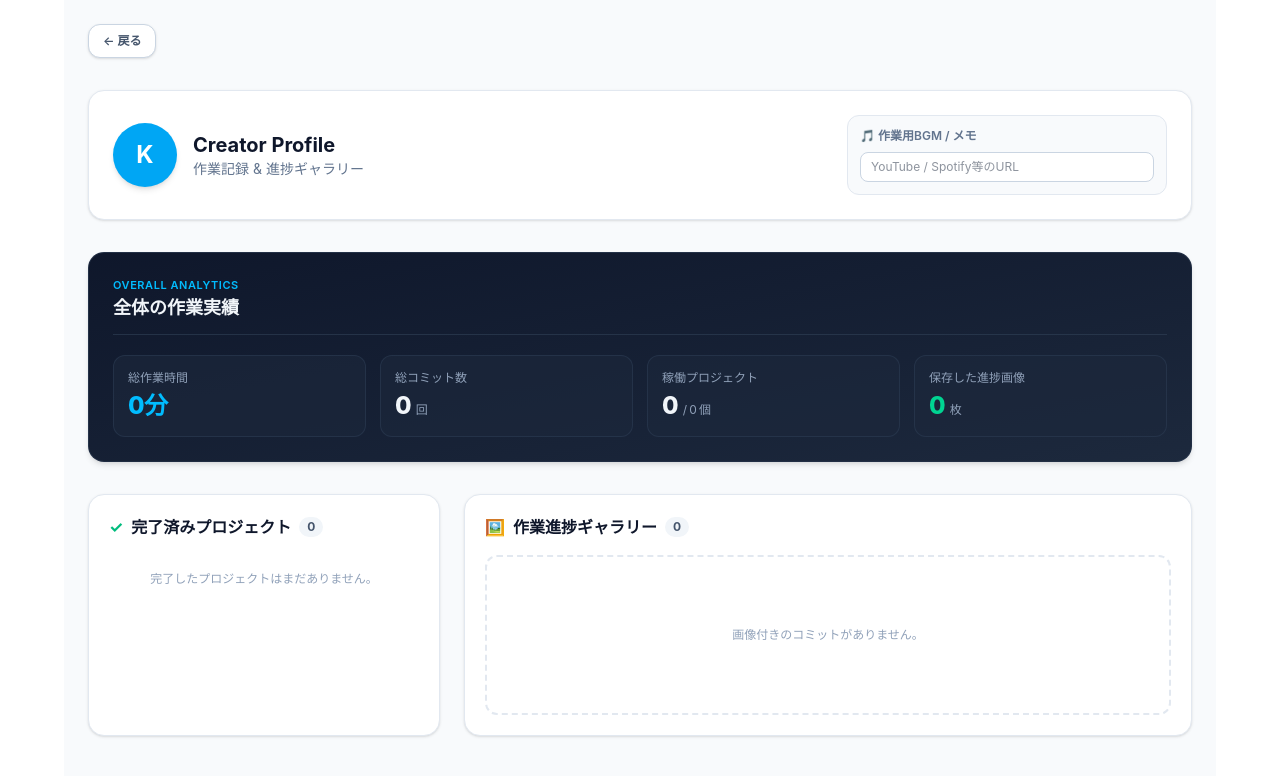
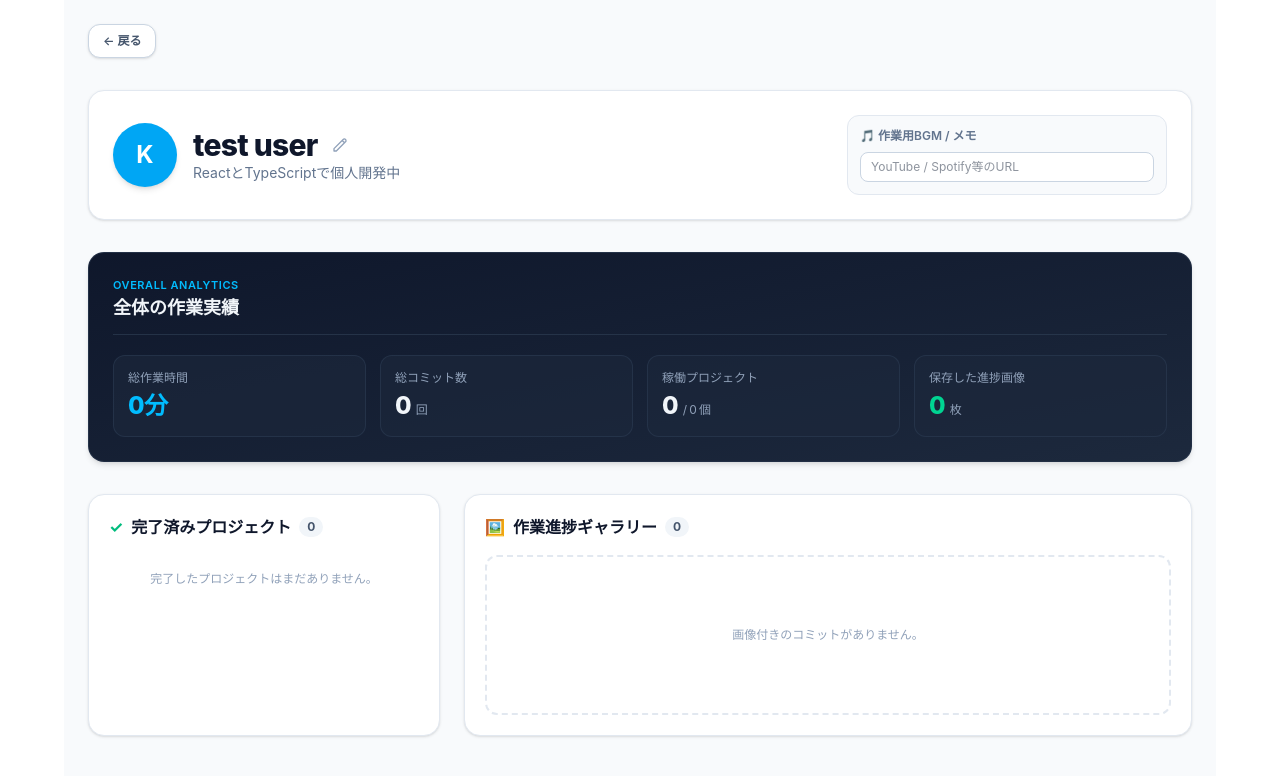
Before and after one commit to kei5o55/worklog-app, a Next.js app: page /users in a window 1280 px wide. Shown: the top 776 px of the page. Built offline with nearby package versions, Linux system fonts and the light colour scheme.

Commit message:
ユーザモックデータ＋ユーザ名変更骨組み実装
ロジックはまだ

```diff
--- a/src/app/users/page.tsx
+++ b/src/app/users/page.tsx
@@ -1,7 +1,7 @@
 "use client";
 
 import { useState, useMemo, useEffect } from "react";
-import type { Project, Commit, WorkSession } from "../../logic/types";
+import type { Project, Commit, WorkSession,User } from "../../logic/types";
 import TotalStatsCard from "../../components/TotalStatsCard";
 import Link from "next/link";
 import {
@@ -14,11 +14,31 @@ import {
 
 const BGM_STORAGE_KEY = "user_profile_bgm_url";
 
+// 1. フル要素が揃っているユーザー
+export const user: User = {
+  id: "usr_01HGB8Z9K1M3N4P5Q6R7S8T9U0",
+  name: "test user",
+  icon: {
+    url: "https://images.unsplash.com/photo-1535713875002-d1d0cf377fde?w=150",
+    width: 150,
+    height: 150,
+  },
+  bio: "ReactとTypeScriptで個人開発中",
+  bgmUrl: "https://www.youtube.com/watch?v=jfKfPfyJRdk",
+  createdAt: 1704067200000, // 2024-01-01T00:00:00.000Z
+  updatedAt: 1709251200000, // 2024-03-01T00:00:00.000Z
+};
+
 export default function UserProfilePage() {
   const [commitsAll, setCommitsAll] = useState<Commit[]>([]);
   const [sessionsAll, setSessionsAll] = useState<WorkSession[]>([]);
   const [projects, setProjects] = useState<Project[]>([]);
   const [loading, setLoading] = useState(true);
+
+  const [isEditingName, setIsEditingName] = useState(false);
+
+  const [UserNameInput,setUserNameInput] = useState<string>("");//名前用state
+  const [UserBioInput,setUserBioInput] = useState<string>("");//bio用state
 
   // 作業BGM/メモのローカル管理
   const [bgmUrl, setBgmUrl] = useState<string>("");
@@ -29,6 +49,8 @@ export default function UserProfilePage() {
 
   // Blob画像のURLキャッシュ
   const [imageUrlMap, setImageUrlMap] = useState<Record<string, string>>({});
+
+
 
   const refresh = async () => {
     const [nextProjects, nextCommits, nextSessions] = await Promise.all([
@@ -69,6 +91,11 @@ export default function UserProfilePage() {
     const val = e.target.value;
     setBgmUrl(val);
     localStorage.setItem(BGM_STORAGE_KEY, val);
+  };
+
+  const handleSaveUserName=()=>{
+    console.log("test")
+    setIsEditingName(false);
   };
 
 
@@ -127,8 +154,67 @@ export default function UserProfilePage() {
             K
           </div>
           <div>
-            <h1 className="text-xl font-bold text-slate-900">Creator Profile</h1>
-            <p className="text-sm text-slate-500">作業記録 & 進捗ギャラリー</p>
+                <div className="flex-1 min-w-[240px]">
+                    {isEditingName ? (
+                        <div className="flex items-center gap-2">
+                        <input
+                            type="text"
+                            value={UserNameInput}
+                            onChange={(e) => setUserNameInput(e.target.value)}
+                            onKeyDown={(e) => {
+                            if (e.key === "Enter") handleSaveUserName();
+                            if (e.key === "Escape") {
+                                setUserNameInput(user.name);
+                                setIsEditingName(false);
+                            }
+                            }}
+                            autoFocus
+                            className="text-2xl font-extrabold text-slate-900 bg-white border border-sky-500 rounded-xl px-3 py-1 focus:outline-none focus:ring-2 focus:ring-sky-500 w-full"
+                        />
+                        <button
+                            onClick={handleSaveUserName}
+                            className="text-xs font-semibold text-white bg-sky-600 hover:bg-sky-700 px-3 py-2 rounded-xl transition-colors shrink-0"
+                        >
+                            保存
+                        </button>
+                        <button
+                            onClick={() => {
+                            setUserNameInput(user.name);
+                            setIsEditingName(false);
+                            }}
+                            className="text-xs font-semibold text-slate-600 bg-slate-100 hover:bg-slate-200 px-3 py-2 rounded-xl transition-colors shrink-0"
+                        >
+                            キャンセル
+                        </button>
+                        </div>
+                    ) : (
+                        <div className="flex items-center gap-2 group">
+                        <h1 className="text-3xl font-extrabold tracking-tight text-slate-900">
+                            {user.name}
+                        </h1>
+                        <button
+                            onClick={() => setIsEditingName(true)}
+                            className="p-1.5 text-slate-400 hover:text-slate-600 hover:bg-slate-100 rounded-lg transition-colors cursor-pointer"
+                            title="プロジェクト名を変更"
+                        >
+                            <svg
+                            className="w-4 h-4"
+                            fill="none"
+                            stroke="currentColor"
+                            viewBox="0 0 24 24"
+                            >
+                            <path
+                                strokeLinecap="round"
+                                strokeLinejoin="round"
+                                strokeWidth={2}
+                                d="M15.232 5.232l3.536 3.536m-2.036-5.036a2.5 2.5 0 113.536 3.536L6.5 21.036H3v-3.572L16.732 3.732z"
+                            />
+                            </svg>
+                        </button>
+                        </div>
+                    )}
+                </div>
+            <p className="text-sm text-slate-500">{user.bio}</p>
           </div>
         </div>
 
```
